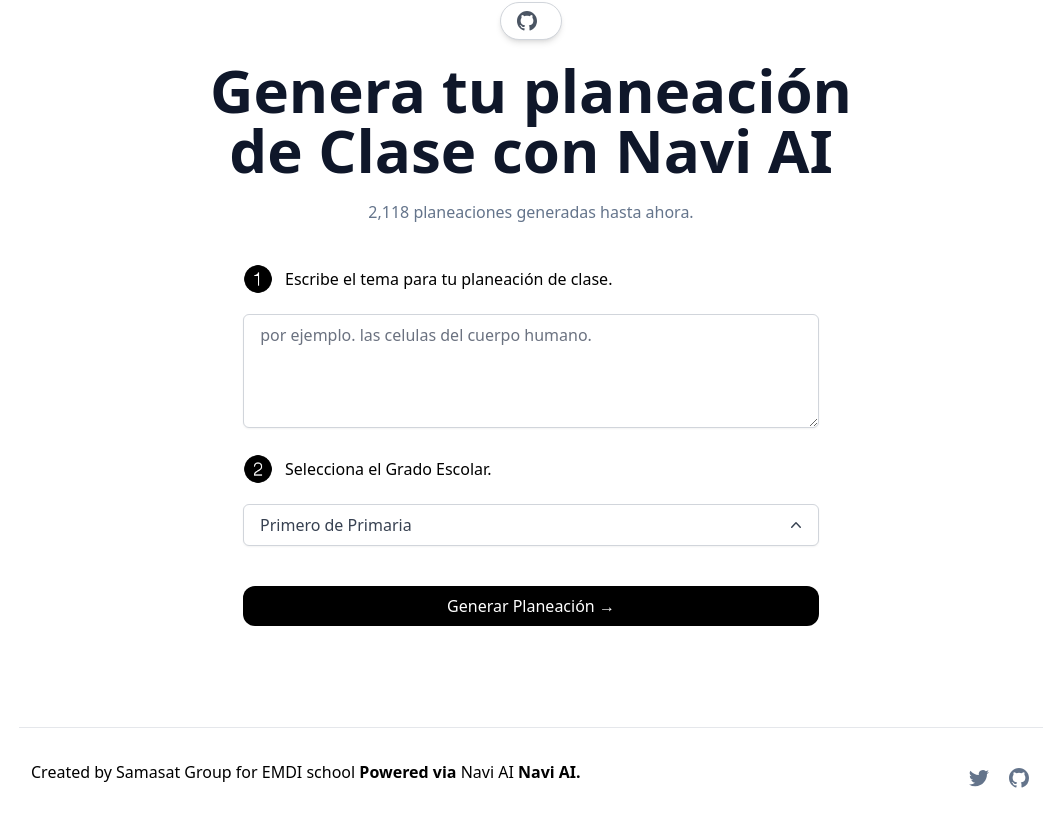
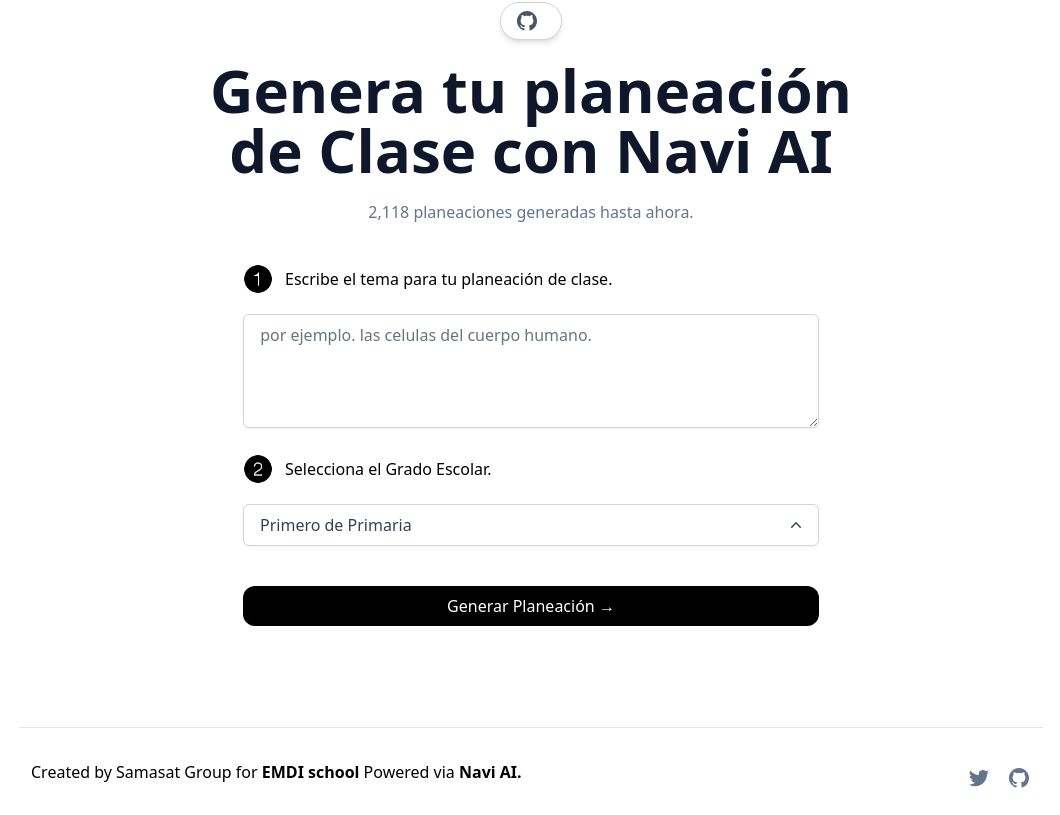
Before and after one commit to joztos/lessonplangen, a Next.js app: page / in a window 1280 px wide. Shown: the part 226-1041 px from the top of the page, without its empty margins (109-1169 px from the left). Built offline with nearby package versions, Linux system fonts and the light colour scheme.

Commit message:
listo footer

```diff
--- a/components/Footer.tsx
+++ b/components/Footer.tsx
@@ -4,16 +4,16 @@ export default function Footer() {
   return (
     <footer className="text-center h-16 sm:h-20 w-full sm:pt-2 pt-4 border-t mt-5 flex sm:flex-row flex-col justify-between items-center px-3 space-y-3 sm:mb-0 mb-3">
       <div>
-        Created by Samasat Group for EMDI school{" "}
+        Created by Samasat Group for {" "}
         <a
           href="https://samasat.com/"
           target="_blank"
           rel="noreferrer"
           className="font-bold hover:underline transition underline-offset-2"
         >
-          Powered via{" "}
+          EMDI school{" "}
         </a>
-        Navi AI{" "}
+        Powered via{" "}
         <a
           href="https://samasat.com/"
           target="_blank"
```
